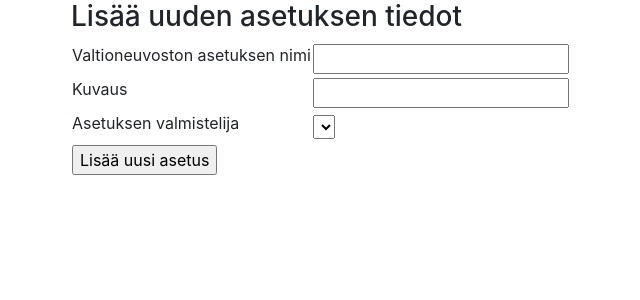
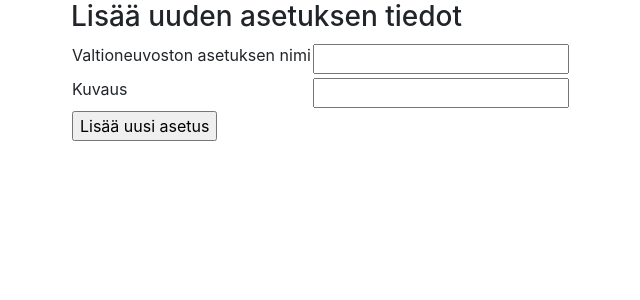
Before and after one commit to Themis1/LS-rekisteri, a Flask app: page /vnat/new/ in a window 1280 px wide. Shown: the part 192-492 px from the top of the page, without its empty margins (14-654 px from the left). Run offline with Flask 2, Linux system fonts and the light colour scheme; a user stored in the database is signed in; lists and menus that the app fills with data are empty; some libraries are stand-ins or nearby versions.

Commit message:
Vikat korjaukset. Toimii.

```diff
--- a/application/templates/vnat/edit_vna.html
+++ b/application/templates/vnat/edit_vna.html
@@ -38,12 +38,6 @@
           </ul>
         </td>
       </tr>
-       <tr>
-        <td>{{ form.valmistelija_id.label }}</td>
-        <td>{{ form.valmistelija_id }}</td>
-      </tr>
-
-
       <tr>
         <td><input class="btn btn-info btn-lg" type="submit" value="Muokkaa" /></td>
         <td><button class="btn btn-secondary btn-lg" type="button" onclick="location.href='/vnat/{{vna.id}}/'" >Peruuta</button></td>
--- a/application/templates/vnat/new.html
+++ b/application/templates/vnat/new.html
@@ -27,15 +27,9 @@
         </td>
       </tr>
       <tr>
-        <td>{{ form.valmistelija_id.label }}</td>
-        <td>{{ form.valmistelija_id }}</td>
-      </tr>
-
-      <tr>
         <td colspan="3">
           <input type="submit" value="Lisää uusi asetus"/>
         </td>
       </tr>
-  </table>
 </form>
 {% endblock %}
--- a/application/templates/vnat/yksi.html
+++ b/application/templates/vnat/yksi.html
@@ -12,7 +12,6 @@
     <tr>
       <td>{{ form.name(readonly=true) }}</td>
       <td>{{ form.kuvaus(readonly=true) }}</td>
-      <td>{{ form.valmistelija_id(readonly=true) }}</td>
       <td><button class="btn btn-info btn-lg" type="button" onclick="location.href='/vnat/{{vna.id}}/edit'" >Muokkaa</button></td>
     </tr>
     <tr>
--- a/application/vnat/forms.py
+++ b/application/vnat/forms.py
@@ -1,17 +1,16 @@
 from flask_wtf import FlaskForm
-from wtforms import StringField, validators, HiddenField, SubmitField, SelectField
+from wtforms import StringField, validators, HiddenField, SubmitField
 from application.vnat.models import Vna
 
 class VnaForm(FlaskForm):
-    name = StringField("Valtioneuvoston asetuksen nimi", [validators.DataRequired(message=("Nimi ei voi olla tyhjä")), validators.Length(min=3, max=300)])
-    kuvaus = StringField("Kuvaus", [validators.DataRequired(message=("Kuvaus ei voi olla tyhjä")), validators.Length(min=3, max=300)])
-    valmistelija_id = SelectField("Asetuksen valmistelija", coerce=int)
+    name = StringField("Valtioneuvoston asetuksen nimi", [validators.DataRequired(message=("Nimi ei voi olla tyhjä")), validators.Length(min=2, max=300)])
+    kuvaus = StringField("Kuvaus", [validators.DataRequired(message=("Kuvaus ei voi olla tyhjä")), validators.Length(min=2, max=300)])
 
     class Meta:
         csrf = False
 
 class EditVnaForm(FlaskForm):
-    name = StringField("Valtioneuvoston asetuksen nimi", [
+    name = StringField("Asetuksen nimi", [
         validators.DataRequired(message=("Anna asetuksen nimi")),
         validators.Length(min=3, max=300, message=("Asetuksen nimessä on 3-300 merkkiä"))
     ])
@@ -19,8 +18,6 @@ class EditVnaForm(FlaskForm):
         validators.Length(min=3, max=300, message=("Kuvauksessa on 3-300 merkkiä")),
         validators.DataRequired(message=("Anna asetukselle kuvaus"))
     ])
-    valmistelija_id = SelectField("Asetuksen valmistelija", coerce=int)
-
     id = HiddenField("Asetuksen ID", [
         validators.DataRequired(message=("ID puuttuu"))
     ])
--- a/application/vnat/views.py
+++ b/application/vnat/views.py
@@ -1,11 +1,10 @@
 from flask import render_template, request, redirect, url_for
-from flask_login import login_required, login_manager, current_user
+from flask_login import login_required, current_user
 
 from application import app, db
 from application.vnat.models import Vna
 from application.vnat.forms import VnaForm
 from application.vnat.forms import EditVnaForm
-from application.valmistelijat.models import Valmistelija
 
 @app.route("/vnat/", methods=["GET"])
 def vnat_index():
@@ -20,13 +19,11 @@ def vnat_form():
 @login_required
 def vnat_create():
     form = VnaForm(request.form)
-    valmistelijat = Valmistelija.query.all()
-    form.valmistelija_id.choises = [(a.id, a.name) for a in users]
 
     if not form.validate():
         return render_template("vnat/new.html", form = form)
 
-    asetus = Vna(form.name.data, form.kuvaus.data, form.valmistelija_id.data)
+    asetus = Vna(form.name.data, form.kuvaus.data)
     asetus.account_id = current_user.id
 
     db.session().add(asetus)
@@ -44,16 +41,13 @@ def get_vna(vna_id):
 
 
 @app.route("/vnat/<vna_id>/edit", methods=["GET","POST"])
-@login_required
 def edit_vna(vna_id):
-    valmistelijat = Valmistelija.query.all()
 
     if request.method == "GET":
         form = EditVnaForm(obj=Vna.query.get(vna_id))
         return render_template("vnat/edit_vna.html", vna=Vna.query.get(vna_id), form = form)
 
     form = EditVnaForm(request.form)
-    form.valmistelija_id.choises = [(a.id. a.name) for a in valmistelijat]
 
     if not form.validate():
         return render_template("vnat/edit_vna.html", vna=Vna.query.get(vna_id), form=form)
@@ -63,7 +57,6 @@ def edit_vna(vna_id):
     vna.id = form.id.data
     vna.name = form.name.data
     vna.kuvaus = form.kuvaus.data
-    vna.valmistelija_id = form.valmistelija_id.data
     db.session().commit()
 
     return redirect(url_for("vnat_index"))
```
Also changed, not shown: application/vnat/models.py (+1 -16 lines), 2 other files.
